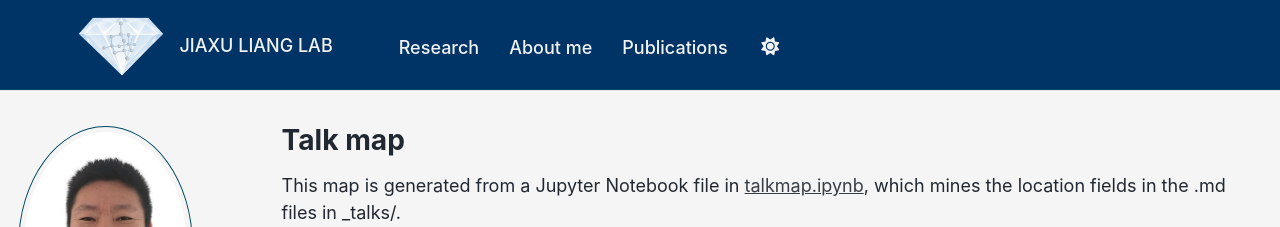
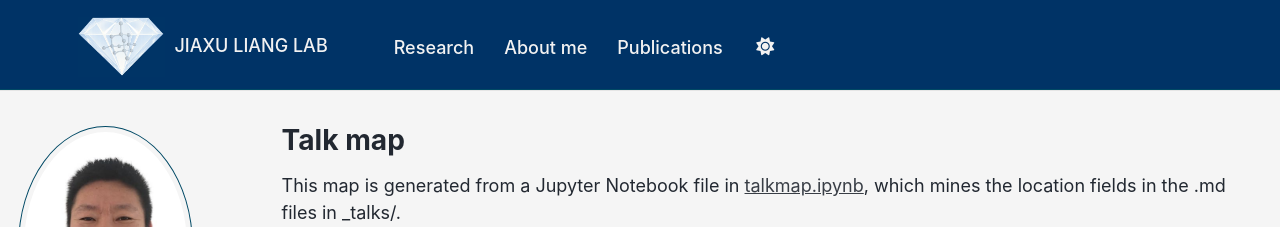
Before and after one commit to liangjiaxu-research/liangjiaxu-research.github.io, a Jekyll site: the page built from _pages/talkmap.html, in a window 1280 px wide. Shown: the top 227 px of the page. Built offline with Jekyll 4.4.1, drawn with Linux system fonts in a browser that asks for light colours; some web fonts are replaced; a script bundle is joined from its source files by our own code; library files that are not in the unit come from our copies.

Commit message:
Update _custom.scss

```diff
--- a/_sass/_custom.scss
+++ b/_sass/_custom.scss
@@ -120,7 +120,7 @@ body {
     height: 60px;
     width: auto;
     object-fit: cover;
-    margin-right: 10px;
+    margin-right: 5px;
     margin-left: 60px;
 }
 
```
